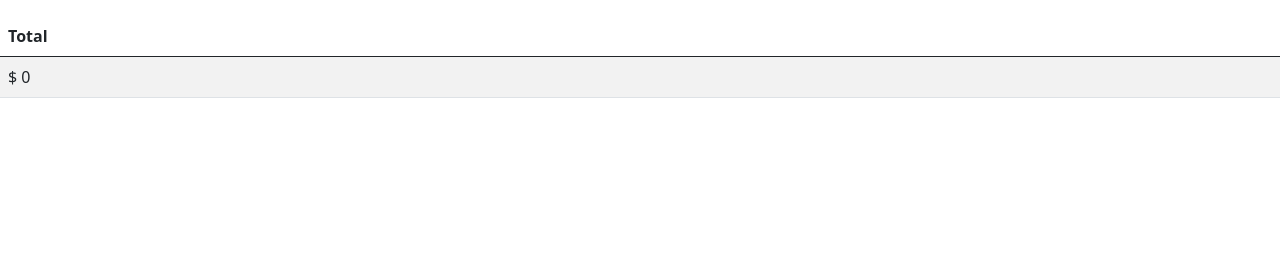
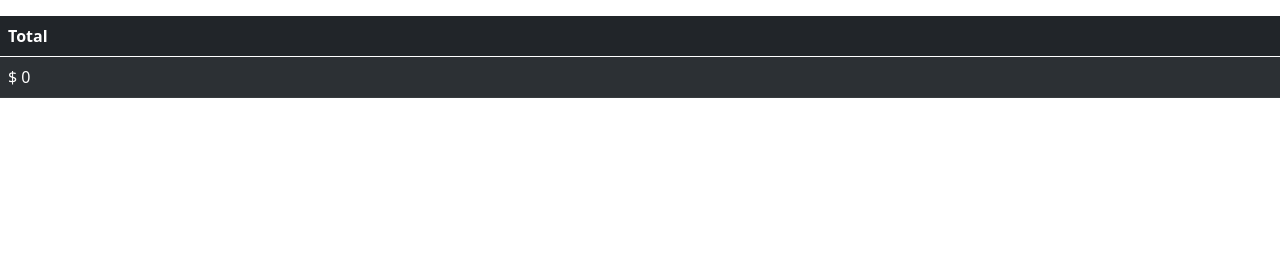
Before and after one commit to walkeriorus/flask-login, a Flask app: page /verCarrito/1 in a window 1280 px wide. Shown: the part 97-356 px from the top of the page. Run offline with Flask 2, Linux system fonts and the light colour scheme; the visitor is signed in with stand-in values (Sample User, id 1); data comes from the database, SQL or seed files in the repository; data that the repository does not hold is empty.

Commit message:
Ajustes en styles.css y carrito.html

```diff
--- a/static/css/styles.css
+++ b/static/css/styles.css
@@ -14,6 +14,7 @@ body{
 .product{
     display: flex;
     flex-direction: column;
+    align-items: center;
     min-width: 75%;
     max-width: 75%;
     box-shadow: 0 0 5px black;
@@ -69,7 +70,8 @@ form input[type="text"]{
     text-align: center;
 }
 form>button[type='submit']{
-    margin-top: 10px;
+    margin-top: 1rem;
+    margin-bottom: 1rem;
 }
 @media screen and (min-width:1200px) {
     .img-no-disponible{
--- a/templates/carrito.html
+++ b/templates/carrito.html
@@ -4,7 +4,7 @@
 {% endblock title %}
 {% block main %}
 {% include 'header.html' %}
-<table id="carrito" class="table table-striped">
+<table id="carrito" class="table table-striped table-hover">
     <thead>
         <th>id</th>
         <th>nombre</th>
@@ -14,7 +14,7 @@
     </thead>
     <tbody>
         {% for product in products %}
-        <tr class="selectible-row">
+        <tr class="align-middle">
             <td>{{product.id}}</td>
             <td>{{product.name}}</td>
             <td>{{product.price}}</td>
@@ -24,7 +24,7 @@
         {% endfor %}
     </tbody>
 </table>
-<table id="total" class="table table-striped">
+<table id="total" class="table table-striped table-dark table-hover">
     <thead>
         <th colspan="7">Total</th>
     </thead>
```
